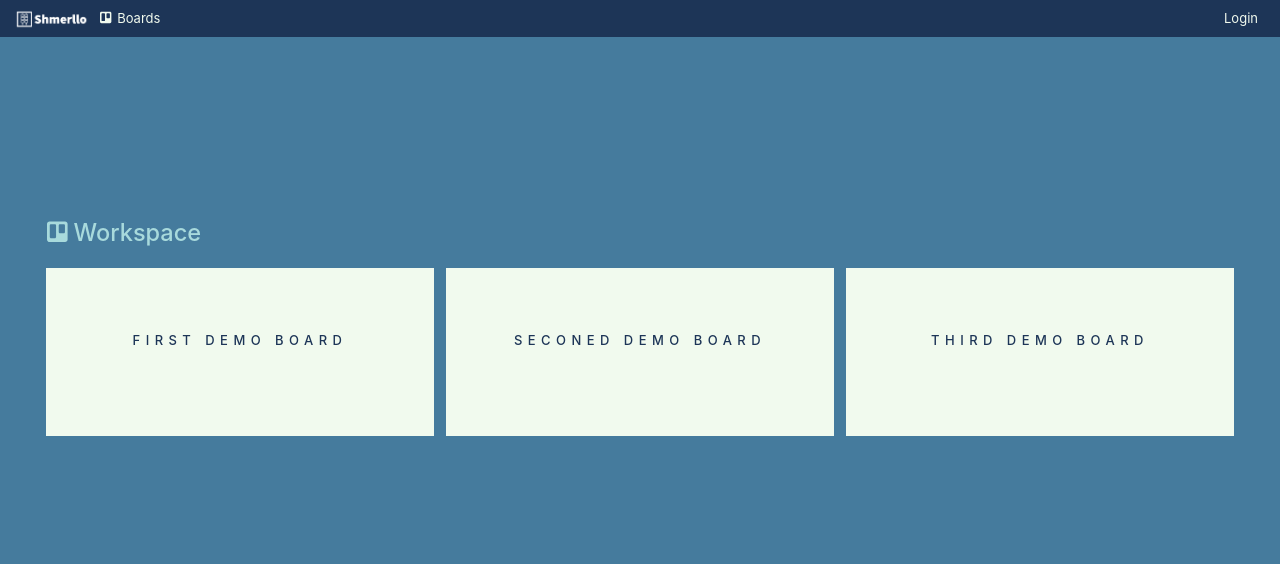
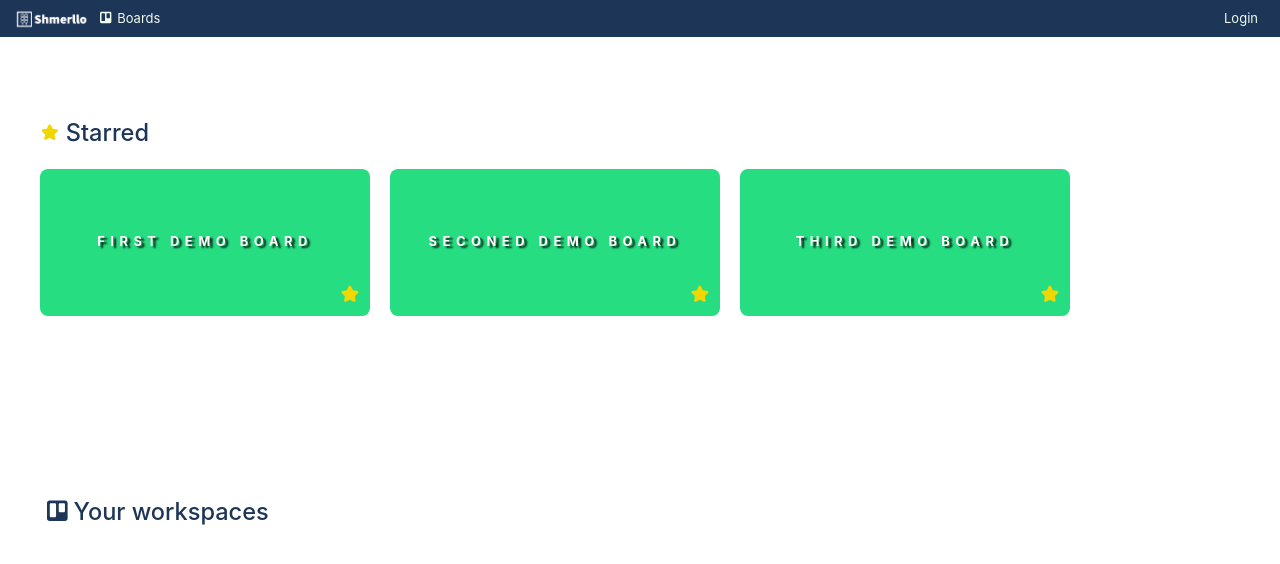
Before and after one commit to AlenChernick/Sprint4-Shmerllo, a Vue app: page /board in a window 1280 px wide. Shown: the top 564 px of the page. Built offline with nearby package versions, Linux system fonts and the light colour scheme.

Commit message:
home page & bords page

```diff
--- a/src/assets/styles/basic/_base.scss
+++ b/src/assets/styles/basic/_base.scss
@@ -21,7 +21,7 @@ html {
 body {
   margin: 0;
   padding: 0;
-  background-color: $clr2;
+  background-color: white;
 
   @include for-normal-layout {
     &.sidebar-open {
--- a/src/assets/styles/components/_board-list.scss
+++ b/src/assets/styles/components/_board-list.scss
@@ -1,7 +1,82 @@
 .board-list {
   display: grid;
   text-align: center;
-  grid-template-columns: repeat(auto-fit, minmax(100px, 1fr));
+  grid-template-columns: repeat(auto-fit, minmax(100px, 350px));
+  background-color: white;
+
+  .board-preview {
+    // border: 0.5rem solid $clr2;
+    border-radius: 8px;
+    background-size: cover;
+    background-repeat: no-repeat;
+    margin-top: 20px;
+    margin-right: 20px;
+    padding: 1rem;
+    position: relative;
+    transition: opacity 0.5s;
+    // background-color: $clr4;
+    cursor: pointer;
+
+        &:hover {
+          opacity: 0.8;
+
+          // content: '\e966';
+          cursor: pointer;
+        }
+
+        .non-star-icon{
+
+          font-family: trellicons;
+          color: transparent;
+          transition: color 0.1s;
+          font-weight: 300;
+          font-size: em(25px);
+          position: absolute;
+          right: 10px;
+          bottom: 5px;
+            &::before {
+                content: '\e966';
+              }
+
+          &:hover{
+            color:white;
+          }
+        }
+
+         .full-star-icon {
+          position: absolute;
+          // background-color: aqua;
+          right: 10px;
+          bottom: 5px;
+          color:  #f2d600;;
+          font-weight: 300;
+          font-size: em(25px);
+            font-family: trellicons;
+            &::before {
+              content: '\e967';
+            }
+            &:hover {
+                font-family: trellicons;
+                &::before {
+                    content: '\e966';
+                  }
+
+                // content: '\e966';
+                cursor: pointer;
+            }
+        }
+
+        h2{
+          color: white;
+          text-shadow: 3px 2px 2px rgba(4,2,1,0.88);
+          font-weight: 700;
+
+        }
+      }
+
+
+
+
 }
 
 .workspace-logo {
--- a/src/assets/styles/components/_board-preview.scss
+++ b/src/assets/styles/components/_board-preview.scss
@@ -1,10 +1 @@
-.board-preview {
-  border: 0.5rem solid $clr2;
-  padding: 1rem;
-  transition: background-color 0.5s;
-  background-color: $clr4;
-  cursor: pointer;
-  &:hover {
-    background-color: $clr3;
-  }
-}
+//in board-list
--- a/src/assets/styles/pages/_board-app.scss
+++ b/src/assets/styles/pages/_board-app.scss
@@ -0,0 +1,55 @@
+.board-app {
+    height: 97vh;
+    display: flex;
+    flex-direction: column;
+    align-items: space-around;
+    color: $clr1;
+
+    .starred-boards{
+        margin-top: 80px;
+
+        h3 {
+            display: inline;
+            margin-bottom: px;
+        }
+
+        h5{
+            padding: em(25px);
+            font-size: em(20px);
+        }
+        .full-star-icon {
+
+            font-weight: 400;
+            font-size: em(20px);
+
+            color:  #f2d600;;
+
+            font-family: trellicons;
+            font-size: em(24px);
+            &::before {
+              content: '\e967';
+            }
+
+
+
+    }
+
+
+
+
+
+  }
+
+
+}
+
+
+// &:hover {
+//     font-family: trellicons;
+//     &::before {
+//         content: '\e966';
+//       }
+
+//     // content: '\e966';
+//     cursor: pointer;
+// }
--- a/src/assets/styles/pages/_home.scss
+++ b/src/assets/styles/pages/_home.scss
@@ -1,5 +1,69 @@
-.home-page{
-    display: flex;
+.home-page-background{
+    // background-color: #ffffff;
+    background: rgb(255,255,255);
+    background: linear-gradient(331deg, rgba(255,255,255,1) 8%, rgba(255,255,255,1) 63%, rgba(195,182,254,1) 95%);
+    height: 97vh;
+    position: relative;
+}
+
+    .home-page-main{
+        position: absolute;
+        top: 0;
+        grid-column: 2;
+        height: 97vh;
+        display: flex;
+        align-items: center;
+        justify-items: space-between;
 
 
+        .home-page-info{
+            padding: 0;
+            display: flex;
+            flex-direction: column;
+            align-items: space-between;
+            margin-right: 10%;
+            width: 60%;
+
+            h1{
+                color: #28276d;
+                font-size: em(60px);
+                line-height: lh(18px);
+                margin-bottom: em(14px);
+                letter-spacing: -0.2px;
+
+            }
+
+            h3{
+                color: #409e92;
+            }
+
+        }
+
+        img {
+            width: 40%;
+            margin-right: 10%;
+
+
+        }
+
+        button{
+            width: em(200px);
+            align-self: flex-start;
+            margin-top: em(50px);
+            background-color:  #da872f;
+            border: none;
+            padding: em(15px);
+            color: white;
+            font-size: em(22px);
+            border-radius: 5px;
+            font-weight: 600;
+            letter-spacing: 0.8px;
+            cursor: pointer;
+            transition: background-color 0.1s;
+            &:hover{
+                background-color:#ff9a24;
+            }
+
+        }
+
 }
--- a/src/assets/styles/setup/_variables.scss
+++ b/src/assets/styles/setup/_variables.scss
@@ -1,4 +1,5 @@
 // COLOR PALETTE
+// $clr1: #28276d;
 $clr1: #1d3557;
 $clr2: #457b9d;
 $clr3: #a8dadc;
--- a/src/components/board-header.vue
+++ b/src/components/board-header.vue
@@ -11,7 +11,7 @@
     </div>
 
     <div class="board-header-buttons">
-      <board-filter />
+      <!-- <board-filter /> -->
       <board-menu :activities="board.activities"/>
     </div>
   </section>
--- a/src/components/board-preview.vue
+++ b/src/components/board-preview.vue
@@ -1,7 +1,10 @@
 <template>
-  <section @click="goToBoardDetails" class="board-preview">
+  <section @click="goToBoardDetails" class="board-preview"
+       v-if="board"
+    :style= "bgStyle">
     <h2>{{ board.title }}</h2>
-    <img :src=imgUrl alt="">
+       <span @click.stop="toggeleIsFavorite" :class="isFavoriteIcon"></span>
+
   </section>
 </template>
 
@@ -24,8 +27,22 @@ export default {
     goToBoardDetails() {
       this.$router.push(`/board/${this.board._id}`)
     },
+     toggeleIsFavorite(){
+      this.board.isFavorite = !this.board.isFavorite
+      console.log(this.board.isFavorite)
+      this.$store.dispatch({type: "saveBoard",board: this.board })
+    }
   },
-  components: {},
+   computed: {
+    bgStyle(){
+      if (this.board.style.bgColor) return { 'background-color': this.board.style.bgColor}
+      if (this.board.style.bgImgUrl) return {'background-image': `url(${this.board.style.bgImgUrl})` }
+    },
+    isFavoriteIcon(){
+      if (this.board.isFavorite) return 'full-star-icon'
+      else return 'non-star-icon'
+    }
+}
 }
 </script>
 <style lang=""></style>
--- a/src/views/board-app.vue
+++ b/src/views/board-app.vue
@@ -1,7 +1,14 @@
 <template lang="">
   <section class="board-app">
-    <h3 class="workspace-logo"><font-awesome-icon class="workspace-icon" icon="fab fa-trello" />Workspace</h3>
-    <board-list :boards="getBoards" />
+    <div class="starred-boards">
+      <span class="full-star-icon"></span>
+      <h3> Starred</h3>
+      <h5 v-if="!starredBoards.length">No starred boards yet...</h5>
+    <board-list :boards="starredBoards" />
+    </div>
+    <h3 class="workspace-logo">
+      <font-awesome-icon class="workspace-icon" icon="fab fa-trello" />Your workspaces</h3>
+    <board-list :boards="nonStarredBoards" />
   </section>
 </template>
 <script>
@@ -16,6 +23,12 @@ export default {
     getBoards() {
       return this.$store.getters.getBoards
     },
+    starredBoards(){
+      return this.$store.getters.getBoards.filter((board) => board.isFavorite)
+    },
+    nonStarredBoards(){
+      return this.$store.getters.getBoards.filter((board) => !board.isFavorite)
+    }
   },
 }
 </script>
--- a/src/views/home-page.vue
+++ b/src/views/home-page.vue
@@ -1,11 +1,15 @@
 <template lang="">
+    <div class="home-page-background full"></div>
   <section class="home-page">
-    <div calss="home-page-header">
-      <h2>Trello helps teams move work forward.</h2>
-      <h3>Collaborate, manage projects, and reach new productivity peaks. From high rises to the home office, the way your team works is unique—accomplish it all with Trello.</h3>
-      <button>Start demo</button>
-    </div>
-    <img src="https://img.freepik.com/premium-vector/business-teamwork-with-puzzle-concept-vector-illustration-man-woman-character-team-work-partnership-make-idea-together-female-person_109722-3475.jpg"/>
+    <div class="home-page-main">
+      <div class="home-page-info">
+        <h1>Shmerllo helps teams work in flow.</h1>
+        <h3>Collaborate, manage projects, and reach new productivity peaks. <br>
+          From anywhere in the world and in any way that fits your team.</h3>
+        <router-link to="/board"><button>Start demo - it's free</button></router-link>
+      </div>
+      <img src="https://img.freepik.com/premium-vector/business-teamwork-with-puzzle-concept-vector-illustration-man-woman-character-team-work-partnership-make-idea-together-female-person_109722-3475.jpg"/>
+  </div>
 
   </section>
 </template>
```
